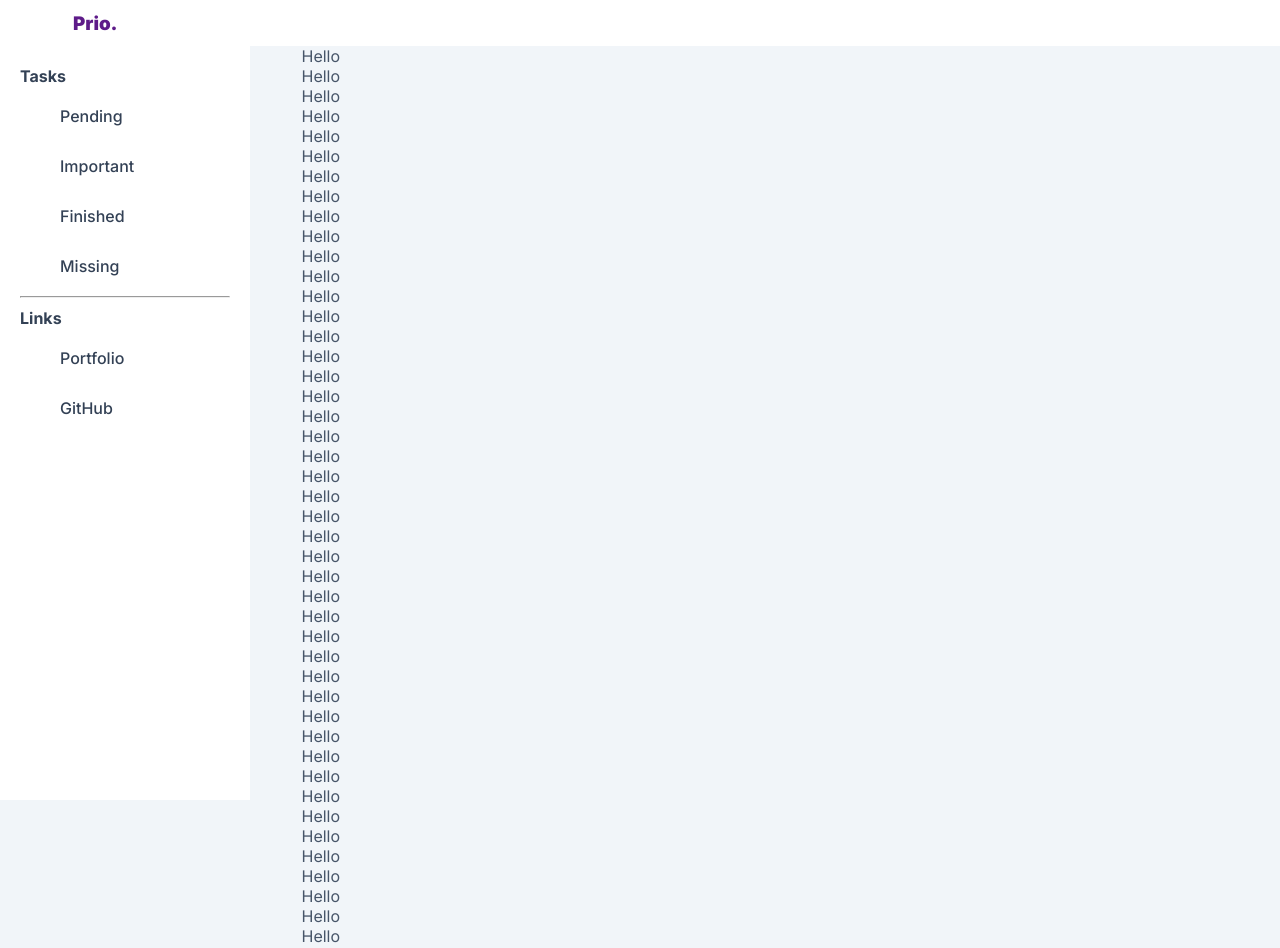
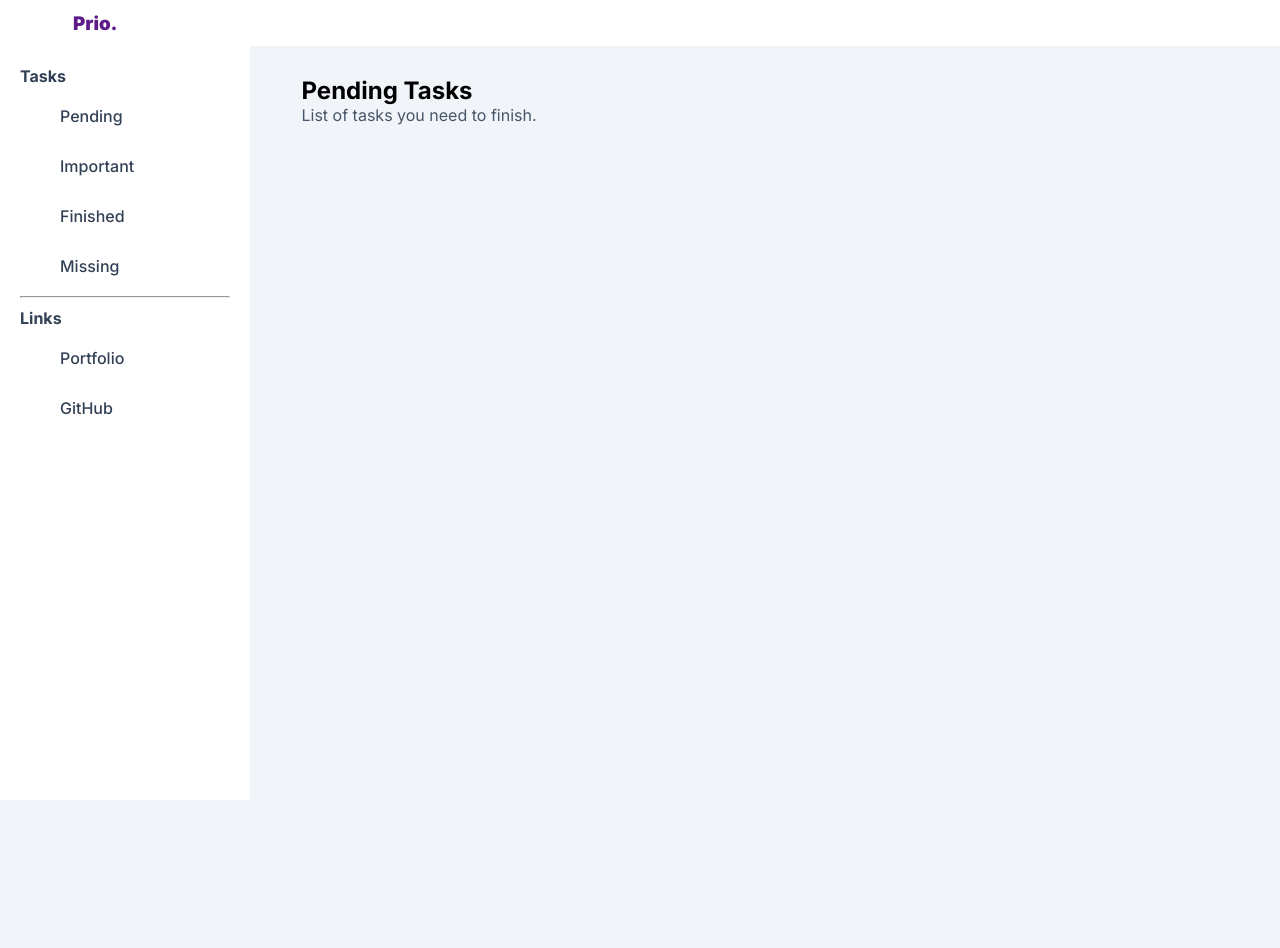
Before and after one commit to markcalendario/prio-todo-app, a React (Vite) app: page / in a window 1280 px wide. Shown: the top 948 px of the page. After the commit the page ends 800 px from the top, so only its background shows below. Built offline with nearby package versions, Linux system fonts and the light colour scheme; a web font is replaced by a local one.

Commit message:
feat: add content layout

```diff
--- /dev/null
+++ b/src/layouts/Dashboard/Content/Content.css
@@ -0,0 +1,7 @@
+.content {
+  padding: 30px 0;
+
+  display: flex;
+  flex-direction: column;
+  gap: 20px;
+}
--- /dev/null
+++ b/src/layouts/Dashboard/Content/Content.jsx
@@ -0,0 +1,15 @@
+import "./Content.css";
+
+export default function Content({ title, description, children, className }) {
+  return (
+    <div className={"content"}>
+      <div className="head">
+        <h1>{title}</h1>
+        <p>{description}</p>
+      </div>
+      <div className={"body" + (className ? ` ${className}` : "")}>
+        {children}
+      </div>
+    </div>
+  );
+}
--- a/src/pages/Todo/Todo.jsx
+++ b/src/pages/Todo/Todo.jsx
@@ -1,3 +1,4 @@
+import Content from "@/layouts/Dashboard/Content/Content.jsx";
 import Dashboard from "@/layouts/Dashboard/Dashboard.jsx";
 import Main from "@/layouts/Dashboard/Main/Main.jsx";
 
@@ -5,58 +6,9 @@ export default function Todo() {
   return (
     <Dashboard>
       <Main>
-        <p>Hello</p>
-        <p>Hello</p>
-        <p>Hello</p>
-        <p>Hello</p>
-        <p>Hello</p>
-        <p>Hello</p>
-        <p>Hello</p>
-        <p>Hello</p>
-        <p>Hello</p>
-        <p>Hello</p>
-        <p>Hello</p>
-        <p>Hello</p>
-        <p>Hello</p>
-        <p>Hello</p>
-        <p>Hello</p>
-        <p>Hello</p>
-        <p>Hello</p>
-        <p>Hello</p>
-        <p>Hello</p>
-        <p>Hello</p>
-        <p>Hello</p>
-        <p>Hello</p>
-        <p>Hello</p>
-        <p>Hello</p>
-        <p>Hello</p>
-        <p>Hello</p>
-        <p>Hello</p>
-        <p>Hello</p>
-        <p>Hello</p>
-        <p>Hello</p>
-        <p>Hello</p>
-        <p>Hello</p>
-        <p>Hello</p>
-        <p>Hello</p>
-        <p>Hello</p>
-        <p>Hello</p>
-        <p>Hello</p>
-        <p>Hello</p>
-        <p>Hello</p>
-        <p>Hello</p>
-        <p>Hello</p>
-        <p>Hello</p>
-        <p>Hello</p>
-        <p>Hello</p>
-        <p>Hello</p>
-        <p>Hello</p>
-        <p>Hello</p>
-        <p>Hello</p>
-        <p>Hello</p>
-        <p>Hello</p>
-        <p>Hello</p>
-        <p>Hello</p>
+        <Content
+          title="Pending Tasks"
+          description="List of tasks you need to finish."></Content>
       </Main>
     </Dashboard>
   );
```
